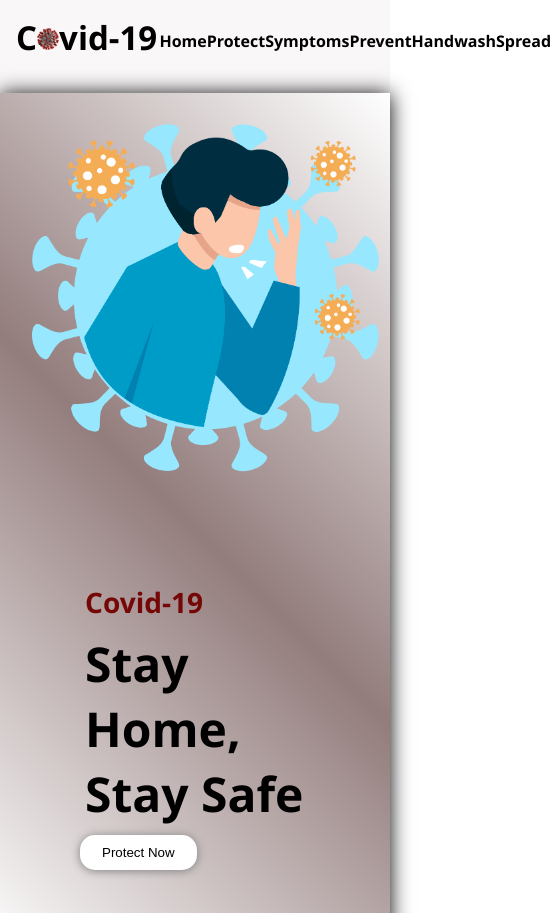
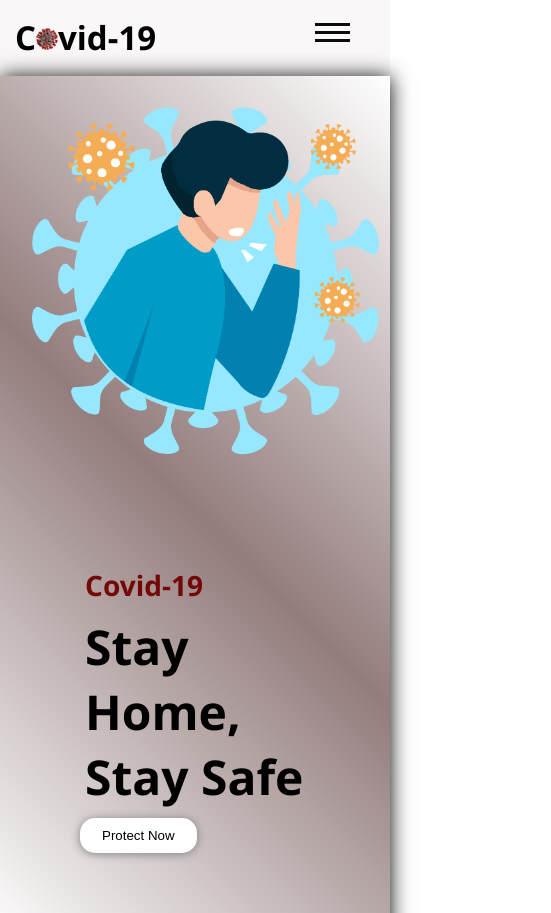
Before and after one commit to Mahi6384/covid-19, a plain HTML site: page index.html in a window 390 px wide. Shown: the top 913 px of the page, 551 px wide, since content can reach past the window. Drawn offline with Linux system fonts and the light colour scheme.

Commit message:
hamburgercss

```diff
--- a/index.html
+++ b/index.html
@@ -13,8 +13,14 @@
 <body>
     <div class="container">
         <nav>
+
             <div id="nav-heading">
                 <h1>C<span>vid-19</span></h1>
+            </div>
+            <div class="hamburger">
+                <div class="line"></div>
+                <div class="line"></div>
+                <div class="line"></div>
             </div>
             <div class="nav-items">
 
@@ -26,6 +32,7 @@
                 <li>Spread</li>
 
             </div>
+
         </nav>
 
         <div id="Home">
--- a/style.css
+++ b/style.css
@@ -9,10 +9,11 @@
 }
 body {
   font-family: "Segoe UI", Tahoma, Geneva, Verdana, sans-serif;
+  scroll-behavior: smooth;
 }
 nav {
   display: flex;
-  justify-content: space-around;
+  justify-content: space-between;
   padding: 15px;
   background-color: var(--clr-light);
 }
@@ -28,7 +29,7 @@ span::before {
 }
 #nav-heading {
   font-size: 22px;
-  display: flex;
+  /* position: fixed; */
 }
 .nav-items {
   display: flex;
@@ -38,11 +39,52 @@ span::before {
   width: 55vw;
   font-weight: 600;
 }
-#Home {
+
+@media screen and (max-width: 872px) {
+  .nav-items {
+
+    position: fixed;
+    background-color: rgb(82, 69, 79);
+    height: 100vh;
+    width: 100vw;
+    display: flex;
+    flex-direction: column;
+    align-items: center;
+    /* display: none; */
+    clip-path: circle(10px at 90% -10%);
+    -webkit-clip-path:(10px at 90% -10%);
+     transition: all 0.5s ease-out;
+  }
+  /* nav{
+    padding: 0;
+    margin: 0;
+  } */
+  .nav-items.open{
+    clip-path: circle(880px at 10% -10%);
+    -webkit-clip-path:(880px at 10% -10%);
+  }
+  .hamburger{
+    cursor: pointer;
+    z-index: 1;
+    padding: 3px 20px 0px 20px;
+  }
+  .line{
+    height: 3px;
+    width: 35px;
+    background-color: rgb(12, 12, 12);
+    margin: 5px;
+
+
+  }
+}
+
+#Home
+{
   margin-top: 1px;
   background-color: var(--clr-dark);
   background-image: linear-gradient(45deg,white,var(--clr-dark),white);
   box-shadow: 0px 1px 20px black;
+  width: 100%;
 }
 .home-row {
   display: flex;
@@ -242,10 +284,6 @@ li {
   font-size: 17px;
 }
 
-#handwash{
-  /* background-color: var(--clr-dark); */
-}
-
 .heading-handwash {
   display: flex;
   align-items: center;
```
